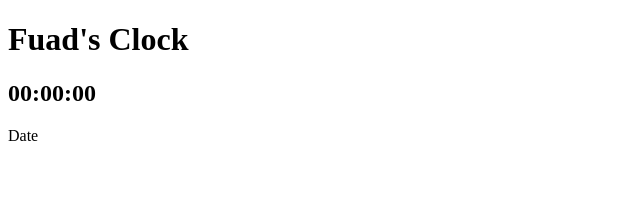
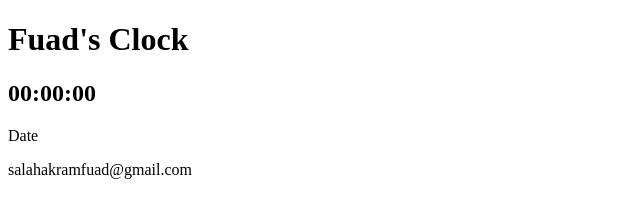
Before and after one commit to salahakramfuad/WEB-DEV-PATHWAY, a plain HTML site: page 11th Class (Camp)/practice.html in a window 1280 px wide. Shown: the whole page, without its empty margins (0-640 px from the left). Drawn offline with Linux system fonts and the light colour scheme.

Commit message:
added practice html

```diff
--- a/11th Class (Camp)/practice.html
+++ b/11th Class (Camp)/practice.html
@@ -17,3 +17,5 @@
 </body>
 
 </html>
+
+salahakramfuad@gmail.com
```
Also changed, not shown: 1 other file.
